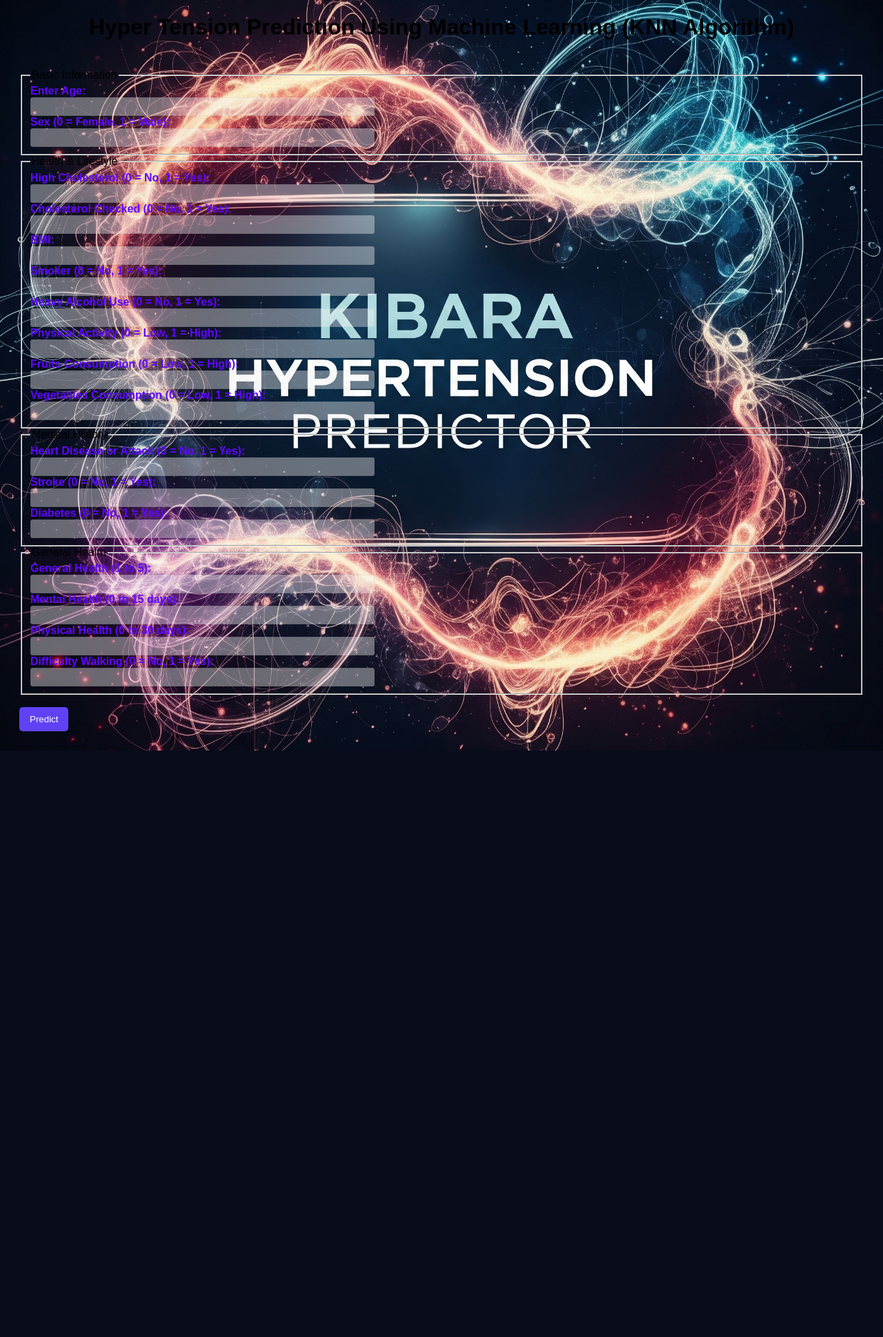
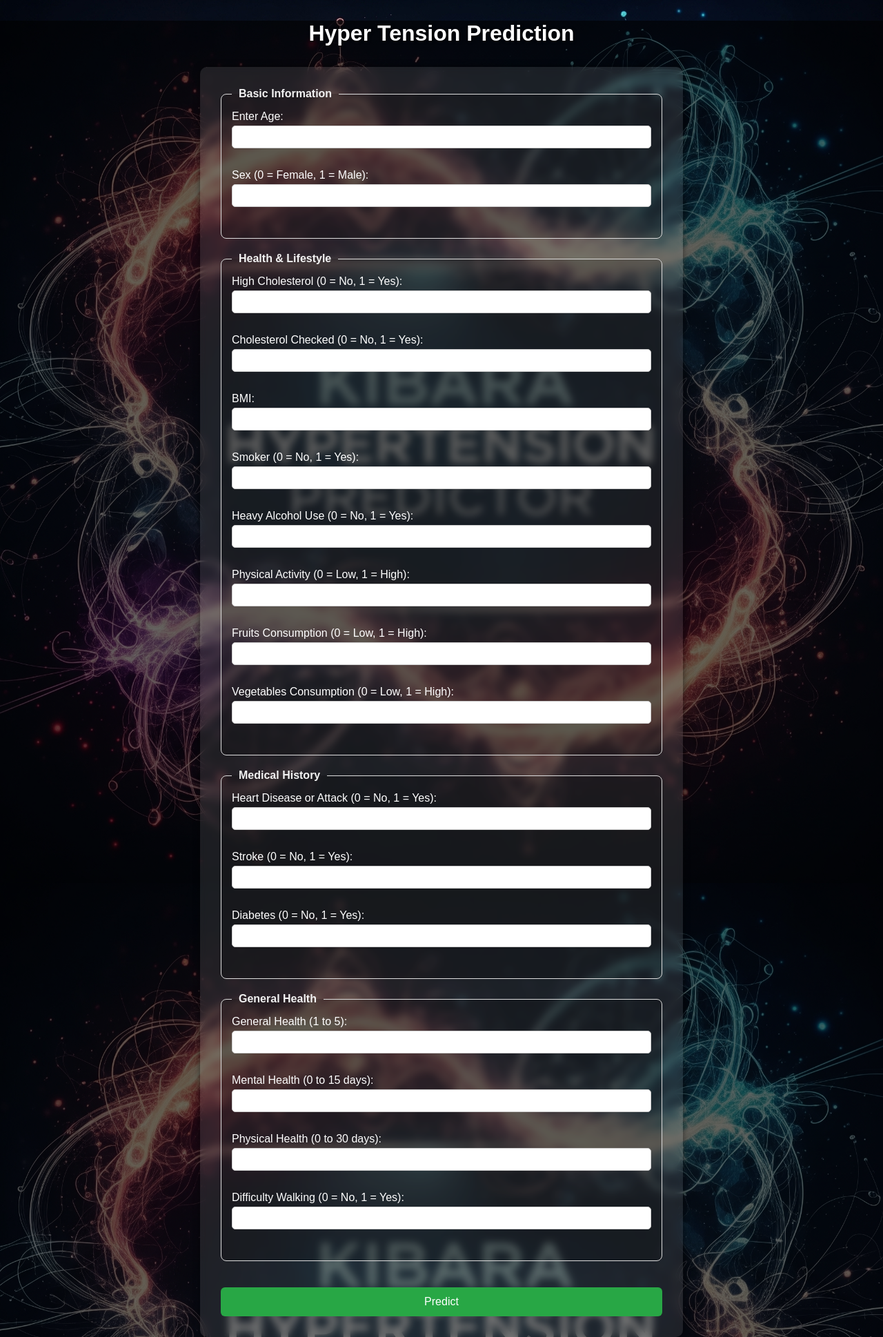
Before and after one commit to PETER-KIBARA/hypertension-predictor, a Flask app: page / in a window 1280 px wide. Shown: the whole page at 69% size. Before the commit the page ends 1088 px from the top, so only its background shows below. Run offline with Flask 3, Linux system fonts and the light colour scheme.

Commit message:
kibara commit

```diff
--- a/app.py
+++ b/app.py
@@ -10,7 +10,6 @@ import numpy as np
 
 app = Flask(__name__)
 
-# Load dataset
 df = pd.read_csv("diabetes_data.csv")
 df.fillna(df.mean(numeric_only=True), inplace=True)
 
--- a/static/style.css
+++ b/static/style.css
@@ -1,56 +1,85 @@
-body {
+* {
+    box-sizing: border-box;
+    margin: 0;
+    padding: 0;
     font-family: Arial, sans-serif;
-    background-image: url('static/back.jpeg');
-    background-size: cover;
-    background-position: center;
 }
 
-  #container {
-    margin: 0 auto;
-    width: 70%;
-    padding: 20px;
-    background-color: rgba(255, 255, 255, 0.8);
-    border-radius: 5px;
-  }
-  form {
-    padding: 20px;
+body {
+    min-height: 100vh;
+    background: url('back.jpeg') no-repeat center center fixed;
+    background-size: cover;
+    position: relative;
+    color: #fff;
 }
 
-  .input-row {
-    margin-bottom: 10px;
-    display: flex;
-    align-items: center;
+body::before {
+    content: "";
+    position: absolute;
+    top: 0; left: 0; right: 0; bottom: 0;
+    background: rgba(0, 0, 0, 0.6);
+    z-index: -1;
 }
 
-  .input-icon {
-    width: 20px;
-    height: 20px;
-    margin-right: 10px;
+h1 {
+    text-align: center;
+    margin: 30px 0;
+    font-size: 2em;
+    color: #ffffff;
+    text-shadow: 1px 1px 4px rgba(0,0,0,0.7);
 }
 
+main {
+    max-width: 700px;
+    margin: auto;
+    background-color: rgba(255, 255, 255, 0.1);
+    padding: 30px;
+    border-radius: 10px;
+    box-shadow: 0 0 10px rgba(0,0,0,0.5);
+    backdrop-filter: blur(6px);
+}
+
+fieldset {
+    border: 1px solid #ddd;
+    margin-bottom: 20px;
+    padding: 15px;
+    border-radius: 8px;
+    background-color: rgba(0, 0, 0, 0.2);
+}
+
+legend {
+    font-weight: bold;
+    padding: 0 10px;
+    color: #f2f2f2;
+}
+
+/* Form labels and inputs */
 label {
-    font-weight: bold;
-    color: #5e08ff;
+    display: block;
+    margin-bottom: 12px;
+    font-size: 1em;
 }
 
 input[type="text"] {
-    opacity: 0.4;
-    width: 40%;
-    padding: 5px 10px;
-    border: 1px solid #ddd;
-    border-radius: 3px;
-    background-color: #f5f5f5;
+    width: 100%;
+    padding: 8px;
+    margin-top: 4px;
+    border: 1px solid #ccc;
+    border-radius: 5px;
 }
 
 input[type="submit"] {
-    background-color: #6042f4;
-    color: #fff;
-    padding: 10px 15px;
+    width: 100%;
+    padding: 12px;
+    background-color: #28a745;
+    color: white;
     border: none;
-    border-radius: 5px;
+    font-size: 1em;
+    border-radius: 6px;
     cursor: pointer;
+    transition: background-color 0.3s ease;
 }
 
-  h1{
-    text-align: center;
+input[type="submit"]:hover {
+    background-color: #218838;
 }
--- a/templates/index.html
+++ b/templates/index.html
@@ -4,10 +4,10 @@
     <meta charset="UTF-8">
     <meta name="viewport" content="width=device-width, initial-scale=1.0">
     <title>Hyper Tension Prediction</title>
-    <link rel="stylesheet" href="/static/style.css">
+    <link rel="stylesheet" href="../static/style.css">
 </head>
 <body>
-    <h1>Hyper Tension Prediction Using Machine Learning (KNN Algorithm)</h1>
+    <h1>Hyper Tension Prediction  </h1>
 
     <main>
         <form action="/predict" method="post">
```
Lines whose indentation alone changed are shown as unchanged.
